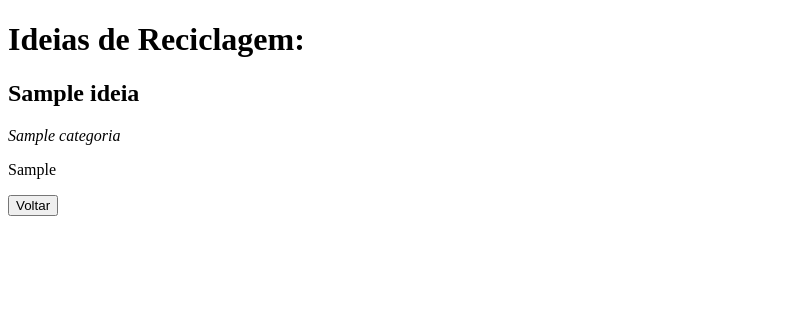
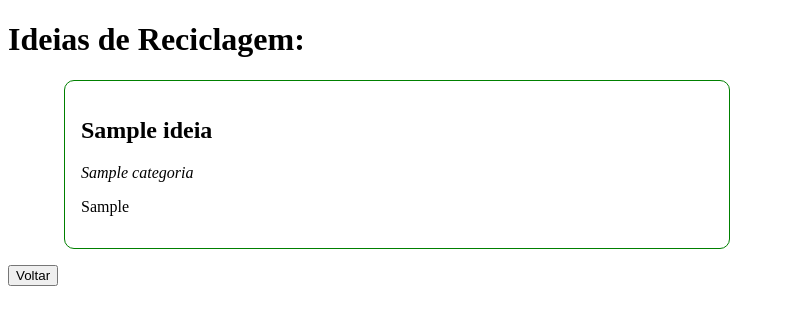
Before and after one commit to Rafael-oops/eco_guia, a Django app: page /ideias/ in a window 1280 px wide. Shown: the top 325 px of the page, without its empty margins (0-785 px from the left). Run offline with Django 4.2, Linux system fonts and the light colour scheme; tables that the repository leaves empty hold one stand-in row (values such as "Sample post").

Commit message:
okokokokok

```diff
--- a/app_eco_guia/models.py
+++ b/app_eco_guia/models.py
@@ -31,6 +31,7 @@ class CATEGORIA(models.Model):
 
 class IDEIA(models.Model):
     titulo = models.CharField(max_length=200)
+    resumo = models.CharField(max_length=500, null=True)
     conteudo = models.CharField(max_length=6000)
     id_categ = models.ForeignKey(CATEGORIA, on_delete=models.CASCADE)
 
--- /dev/null
+++ b/app_eco_guia/static/css/ideias.css
@@ -0,0 +1,18 @@
+a {
+    text-decoration: none;
+    width: 100%;
+}
+
+.lista {
+    width: 50%;
+}
+
+.card {
+    list-style: none;
+    border: 1px solid green;
+    border-radius: 10px;
+    width: 100%;
+    margin: 1rem;
+    padding: 1rem;
+    color: black;
+}
--- a/app_eco_guia/templates/ideias.html
+++ b/app_eco_guia/templates/ideias.html
@@ -4,18 +4,23 @@
     <meta charset="UTF-8">
     <meta name="viewport" content="width=device-width, initial-scale=1.0">
     <title>Ideias</title>
+    {% load static %}
+    <link rel="stylesheet" href="{% static 'css/ideias.css' %}">
 </head>
 <body>
     <h1>Ideias de Reciclagem:</h1>
+    <ul class="lista">
+    {% for ideia in ideias %}
+        <a href="#">
+            <li class="card">
+                <h2 class="titulo">{{ ideia.titulo }}</h2>
+                <em>{{ ideia.id_categ.nome_categ }}</em>
+                <p class="conteudo">{{ ideia.resumo }}</p>
+            </li>
+        </a>
+    {% endfor %}
+    </ul>
 
-    {% for ideia in ideias %}
-    <div class="card">
-        <h2 class="titulo">{{ ideia.titulo }}</h2>
-        <em>{{ ideia.id_categ.nome_categ }}</em>
-        <p class="conteudo">{{ ideia.conteudo }}</p>
-    </div>
-    {% endfor %}
-
-    <a href="#"><button>Voltar</button></a>
+    <a href="{% url "home" %}"><button>Voltar</button></a>
 </body>
 </html>
--- a/app_eco_guia/templates/index.html
+++ b/app_eco_guia/templates/index.html
@@ -176,7 +176,7 @@
             class="message-avatar"
           />
           <span
-            >Olá {{conta.username}}! Sou o ÁlvaroBot. Selecione uma das opções de ajuda abaixo:<br />
+            >Olá {{conta.nome}}! Sou o ÁlvaroBot. Selecione uma das opções de ajuda abaixo:<br />
             1- Localização de eco pontos🔎.<br />
             2- Lixeira ideal para descarte🗑️.<br />
             3- Dicas de Reciclagem♻️.<br />
--- a/app_eco_guia/templates/reclame.html
+++ b/app_eco_guia/templates/reclame.html
@@ -13,7 +13,9 @@
         <div class="img">
           <img class="img-logo" src="{% static "img/logotipo2.png" %}" alt="logo" width="100"><br>
         </div>
+
         <h1>Fale Conosco</h1>
+
         <form action="{% url "reclame" user.id %}" method="POST">
             {% csrf_token %}
             <div class="inputbox">
```
Also changed, not shown: app_eco_guia/migrations/0007_ideia_resumo.py (added). Lines whose indentation alone changed are shown as unchanged.
